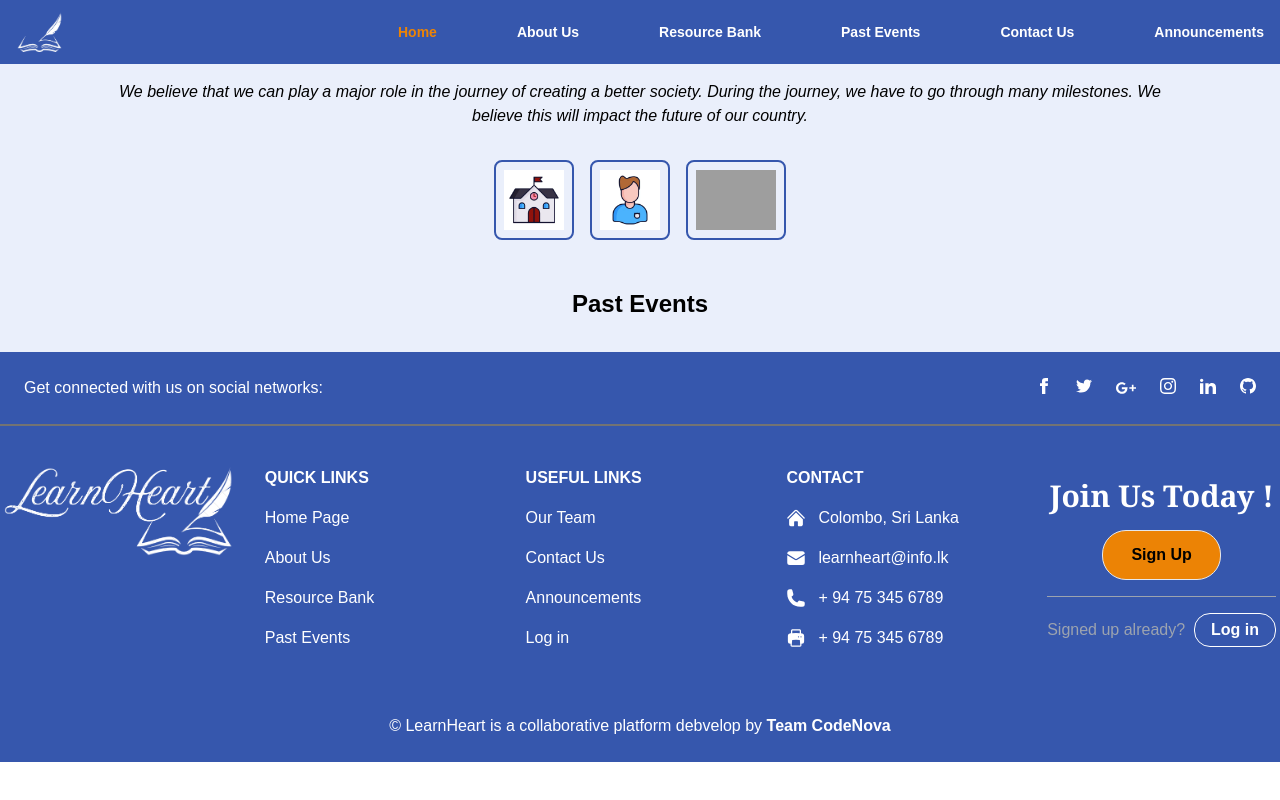
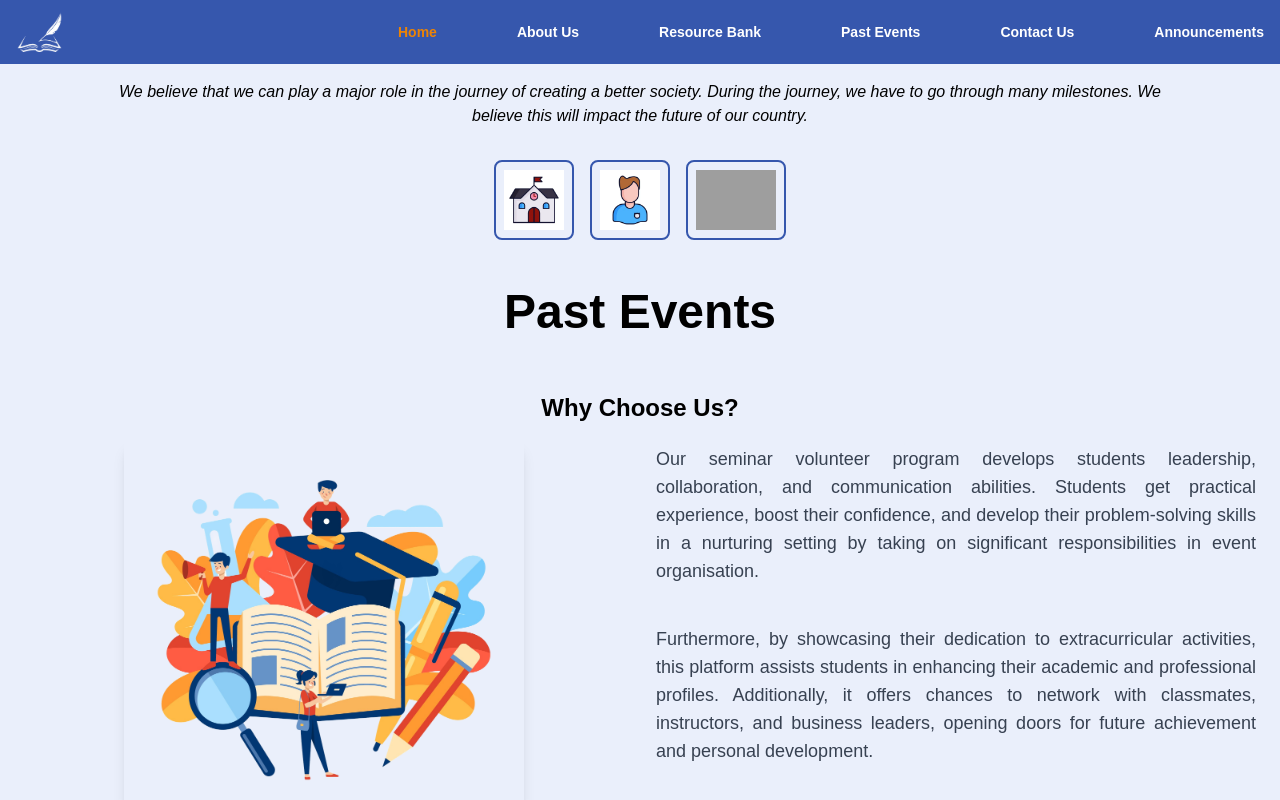
Before and after one commit to Lashen1227/LearnHeart, a React (Vite) app in the folder frontend/: page / in a window 1280 px wide. Shown: the top 800 px of the page. Built offline with nearby package versions, Linux system fonts and the light colour scheme; grey boxes are pictures that could not be loaded.

Commit message:
create a why choose us section in home page

```diff
--- a/frontend/src/pages/HomePage.jsx
+++ b/frontend/src/pages/HomePage.jsx
@@ -4,6 +4,7 @@ import Navbar from "../components/Navbar";
 import School from "../assets/images/home-img/school.webp";
 import Volunteer from "../assets/images/home-img/volunteer.webp";
 import Organization from "../assets/images/home-img/organization.gif";
+import ChooseUSImage from "../assets/images/home-img/choose-us.png";
 
 export default function HomePage() {
   return (
@@ -22,8 +23,28 @@ export default function HomePage() {
         <img src={Organization} alt="Organization Icon" className="h-20 border-2 border-[#3657AD] p-2 rounded-lg" />
 
         </div>
-         <h1 className="p-8 text-2xl font-bold text-center">Past Events</h1>
-      </div>
+         <h1 className="p-8 text-5xl font-bold text-center">Past Events</h1>
+         <div className="flex flex-col items-center justify-center p-6" >
+         <h1 className="font-bold text-2xl mb-4 text-center">Why Choose Us?</h1>
+          <div className="flex flex-col md:flex-row items-center gap-8">
+          <div className="w-full md:w-1/2 flex justify-center">
+            <img
+              src={ChooseUSImage}
+              alt="Why Choose Us"
+              className="w-1/2 md:w-2/3 h-auto rounded-lg shadow-lg"
+            />
+          </div>
+          <div className="w-full md:w-1/2 text-gray-700 leading-relaxed">
+      <p className="text-lg mb-10 text-justify">
+        Our seminar volunteer program develops students leadership, collaboration, and communication abilities. Students get practical experience, boost their confidence, and develop their problem-solving skills in a nurturing setting by taking on significant responsibilities in event organisation.
+        </p>
+        <p className="text-lg mb-10 text-justify">
+        Furthermore, by showcasing their dedication to extracurricular activities, this platform assists students in enhancing their academic and professional profiles. Additionally, it offers chances to network with classmates, instructors, and business leaders, opening doors for future achievement and personal development.
+        </p>
+        </div>
+        </div>
+        </div>
+        </div>
       <Footer />
     </>
   )
```
Also changed, not shown: frontend/src/assets/images/home-img/choose-us.png (added).
